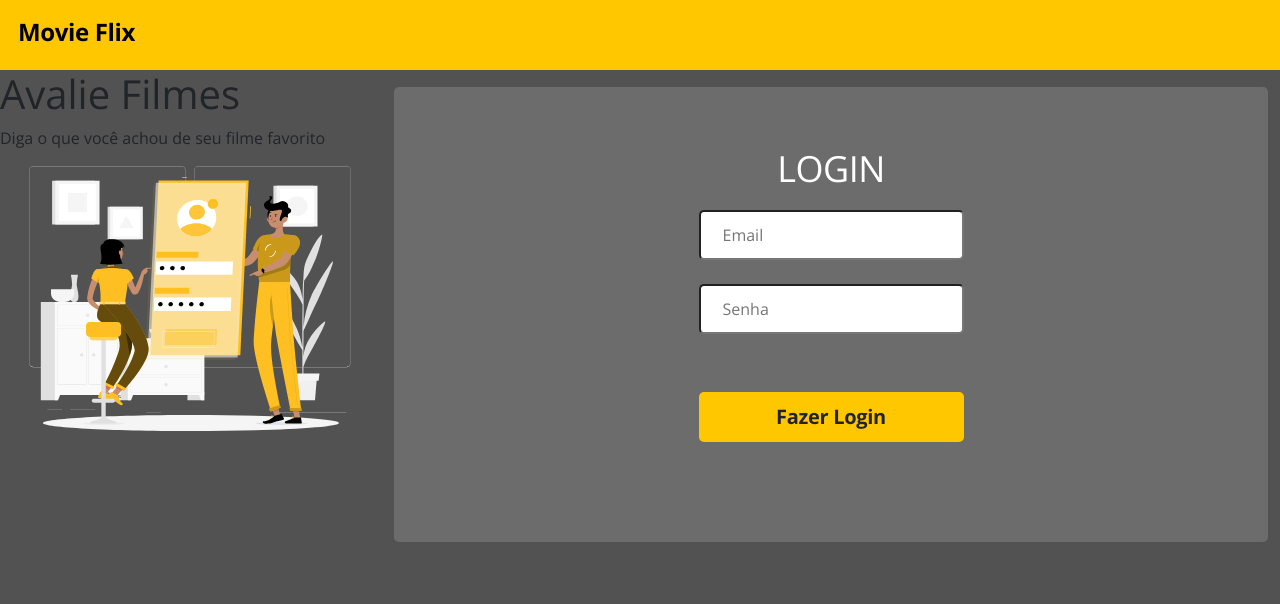
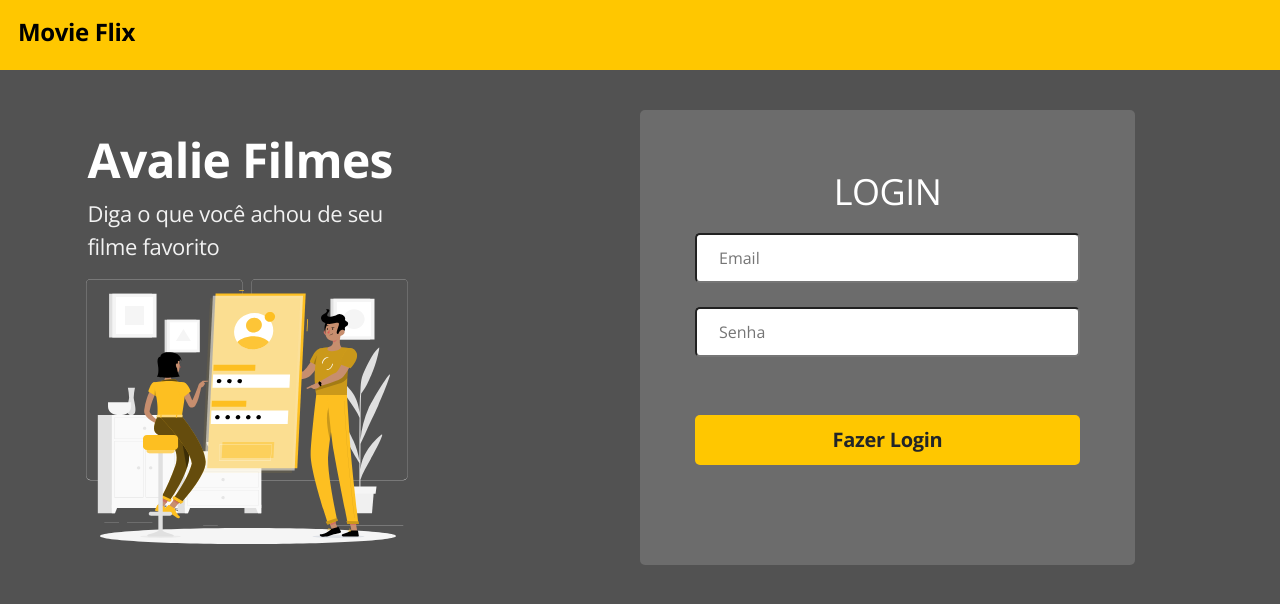
Before and after one commit to Kameloth2004/Movieflix, a React (Create React App) app in the folder frontend/: page / in a window 1280 px wide. Shown: the top 604 px of the page. Built offline with nearby package versions, Linux system fonts and the light colour scheme.

Commit message:
Home page styling

```diff
--- a/frontend/src/pages/home/styles.css
+++ b/frontend/src/pages/home/styles.css
@@ -14,7 +14,7 @@
   align-items: center;
   justify-content: center;
   margin: 17px 12px;
-    background-color: #6C6C6C;
+  background-color: #6c6c6c;
   border-radius: 5px;
 }
 
@@ -34,13 +34,12 @@
 
 .login-container input::placeholder {
   padding-left: 20px;
-
 }
 
 .login-container input text {
   font-size: 16px;
   letter-spacing: -0.015em;
-    color:  #9E9E9E;
+  color: #9e9e9e;
 }
 
 .btn {
@@ -51,13 +50,62 @@
   font-size: 20px;
   font-weight: 700;
   letter-spacing: -0.015em;
-    background-color: #FFC700;
+  background-color: #ffc700;
   border-radius: 5px;
 }
 
-@media (min-width: 1200px){
-    .home-container{
+@media (min-width: 1200px) {
+  .home-container {
     display: flex;
     flex-direction: column;
   }
 }
+
+@media (min-width: 576px) {
+  .login-container {
+    margin: 40px 50px;
+  }
+
+  .login-container input {
+    width: 385px;
+  }
+
+  .btn {
+    width: 385px;
+  }
+}
+
+@media (min-width: 768px) {
+  .login-container {
+    margin: 40px 145px;
+  }
+}
+
+@media (min-width: 1200px) {
+    .home-container {
+        width: 100%;
+        display: flex;
+        justify-content: center;
+        align-items: center;
+
+      }
+    .home-container h1 {
+        width: 320px;
+        font-size: 48px;
+        font-weight: 700;
+        letter-spacing: -0.015em;
+        color: #fff;
+
+    }
+    .home-container p {
+        width: 320px;
+        font-size: 22px;
+        letter-spacing: -0.015em;
+        color: #F2F2F2;
+    }
+    .image-container {
+        width: 320px;
+    }
+
+
+}
```
Lines whose indentation alone changed are shown as unchanged.
